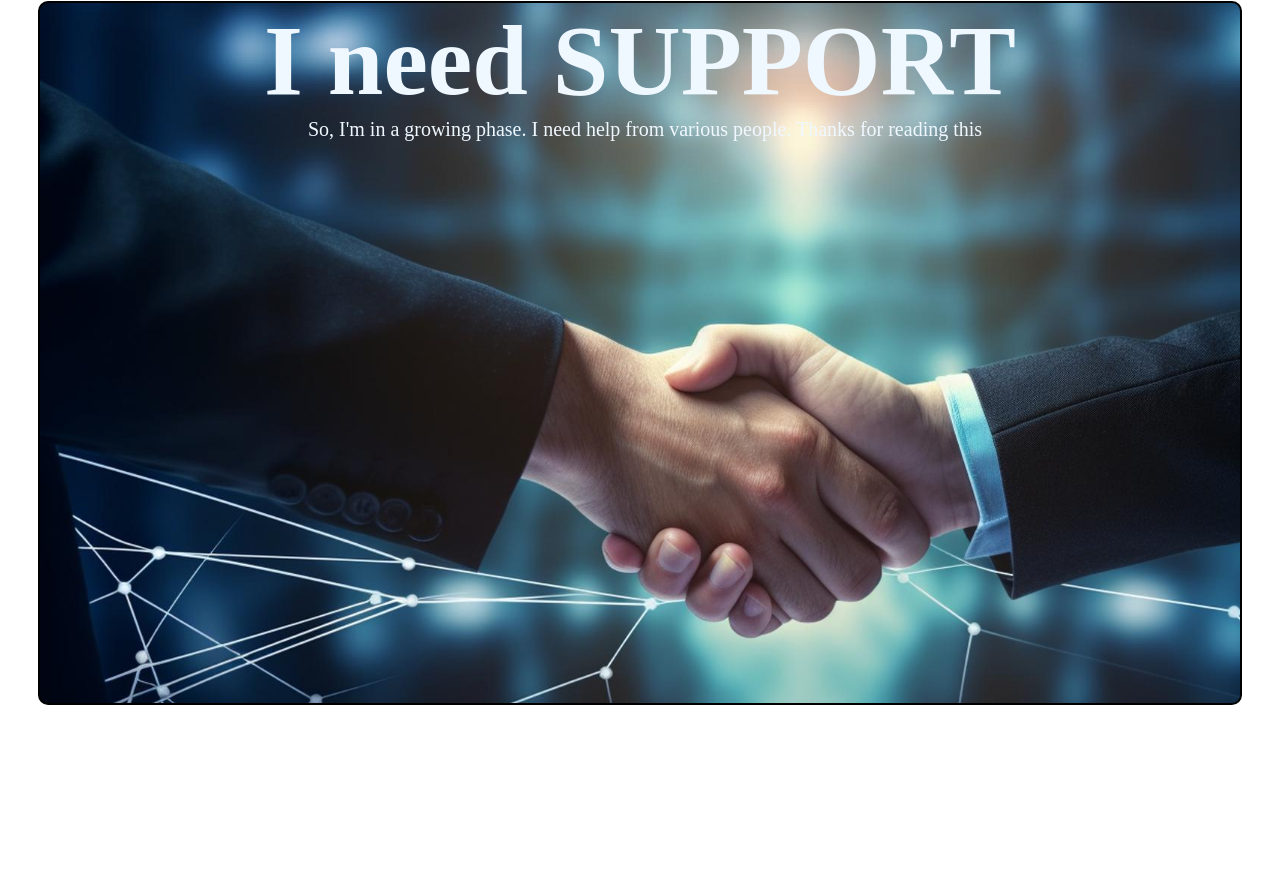
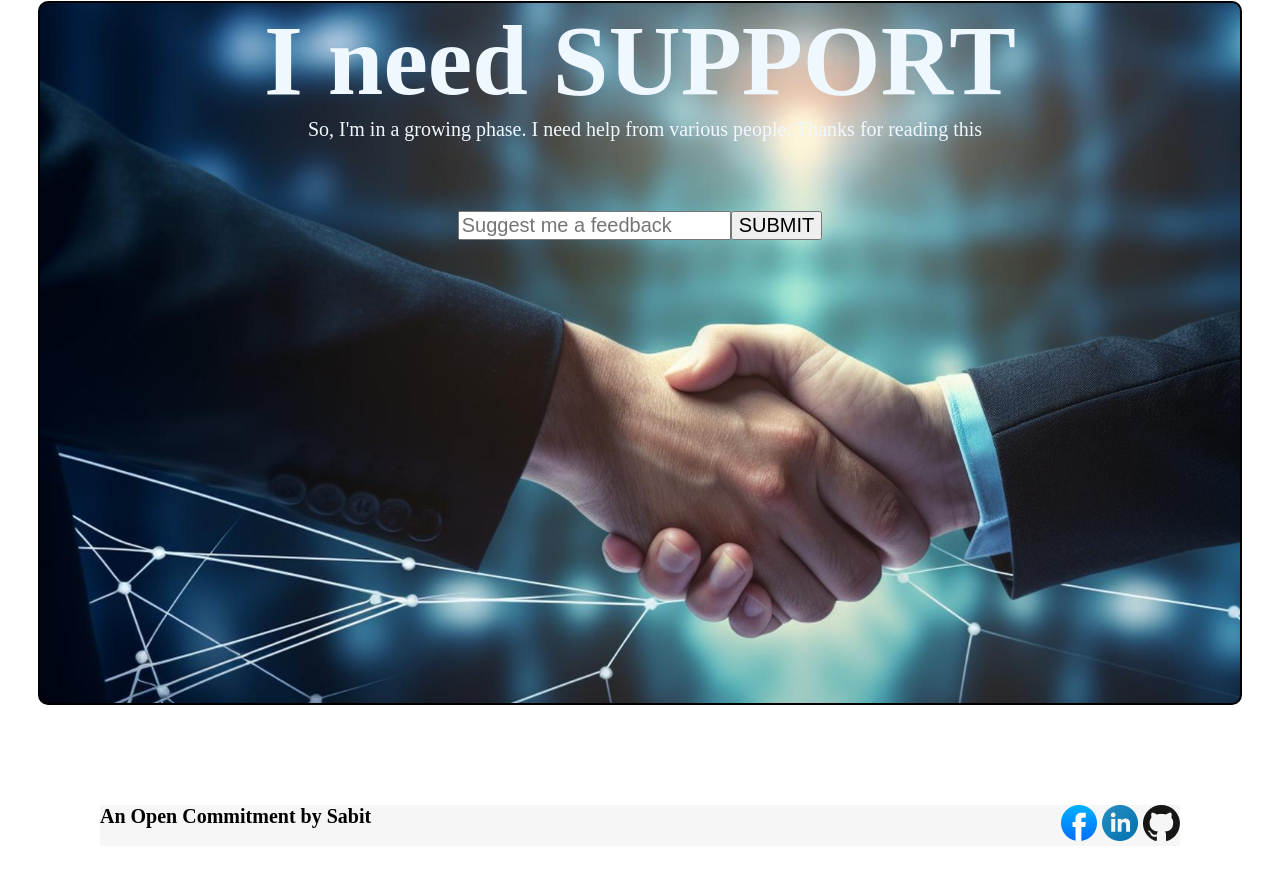
Before and after one commit to Lorem-txt/Assignment-1, a plain HTML site: page index.html in a window 1280 px wide. Shown: the part 3815-4694 px from the top of the page. Before the commit the page ends 4540 px from the top, so only its background shows below. Drawn offline with Linux system fonts and the light colour scheme; a web font is replaced by a local one.

Commit message:
10th  commit

```diff
--- a/index.html
+++ b/index.html
@@ -22,7 +22,7 @@
                 <h1>"In the near future I hope to become a web developer"</h1>
                 <div class="p-b">
                     <p>Aspiring web developers step into the dynamic world of code, design, and user experience. Armed with curiosity and determination, they unravel the mysteries of HTML, CSS, and JavaScript </p>
-                <button class="btn btn-2">Contact me</button>
+                <button id="ctm" class="btn btn-2">Contact me</button>
                 </div>
 
             </div>
@@ -181,9 +181,25 @@
             <div class="help">
                 <h1>I need SUPPORT</h1>
                 <p>So, I'm in a growing phase. I need help from various people. Thanks for reading this</p>
+                <div class="block">
+
+                    <input type="text" placeholder="Suggest me a feedback">
+                    <button>SUBMIT</button>
+
+
+                </div>
             </div>
           </section>
     </main>
-    <footer></footer>
+    <footer>
+       <div class="ftr">
+        <div class="txt"><h1>An Open Commitment by Sabit</h1></div>
+        <div class="imgs">
+            <img src="./assets/facebook.png" alt="">
+            <img src="./assets/linkedin-icon 1.png" alt="">
+            <img src="./assets/github.png" alt="">
+        </div>
+       </div>
+    </footer>
 </body>
 </html>
--- a/styles/style.css
+++ b/styles/style.css
@@ -252,3 +252,24 @@ p{
 .help>h1{
     font-size: 100px;
 }
+
+.block{
+    display: flex;
+    margin: 20px;
+    padding: 50px;
+}
+
+.ftr{
+    margin: 100px;
+    background-color: rgb(246, 246, 247);
+    display: flex;
+    justify-content: space-between;
+}
+
+.txt{
+    font-size: 100px;
+    font-size : 20px;
+    font-weight: 600;
+    line-height : 23px;
+
+}
```
